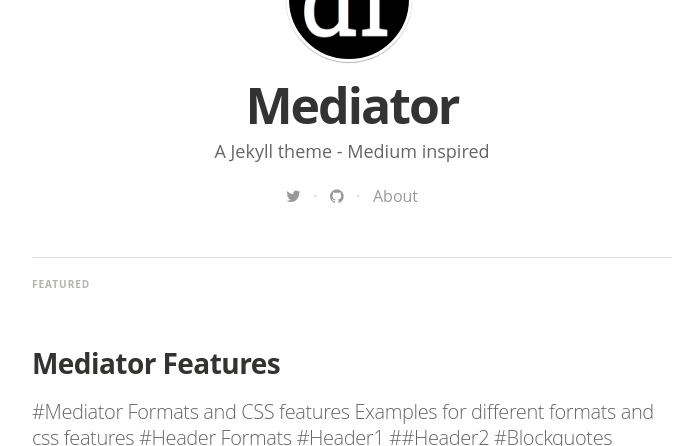
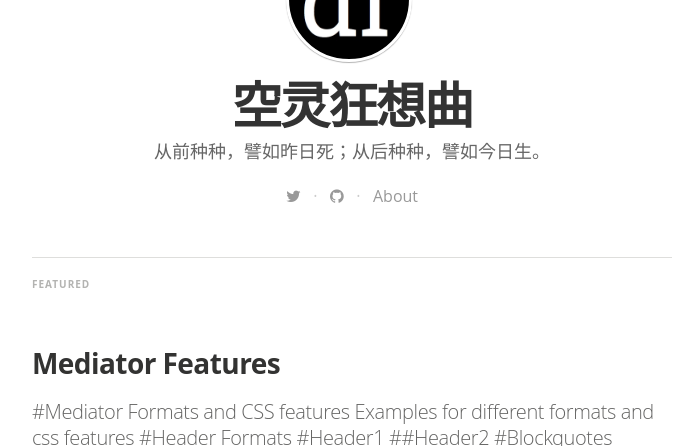
Before and after one commit to xmklong/jobenc.github.io, a Jekyll site: the page built from index.html, in a window 1280 px wide and 900 px high, cut to the strip 454-900 px from the top of the window. Shown: the whole strip, without its empty margins (288-972 px from the left). Built offline with Jekyll 4.4.1, drawn with Linux system fonts in a browser that asks for light colours; nearby versions of some CDN libraries; some web fonts are replaced; the list of posts is cut into pages by our own code.

Commit message:
Update _config.yml
修改标题栏和描述

```diff
--- a/_config.yml
+++ b/_config.yml
@@ -1,12 +1,14 @@
 # Build settings
-gems:
+plugins:
   - jemoji
   - jekyll-paginate
 
+encoding: utf-8
+
 # Site settings
-title: "Mediator"
+title: "空灵狂想曲"
 description: > # this means to ignore newlines until "email:"
-   A Jekyll theme - Medium inspired
+   从前种种，譬如昨日死；从后种种，譬如今日生。
 
 email: a-mail@mail.mail
 #blog logo
```
